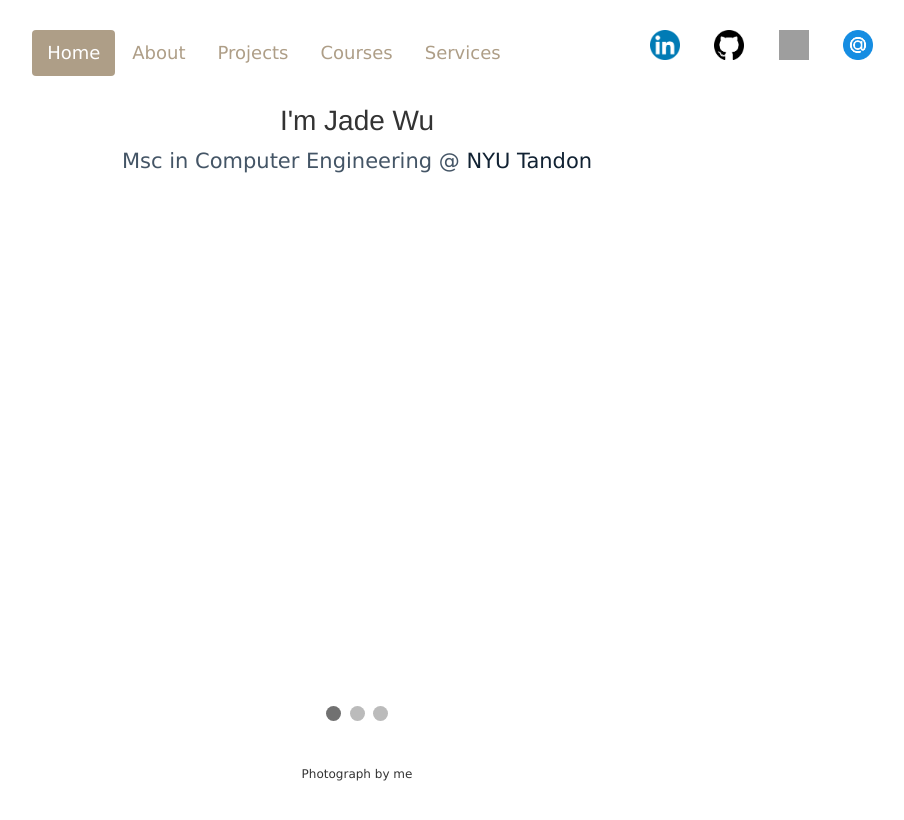
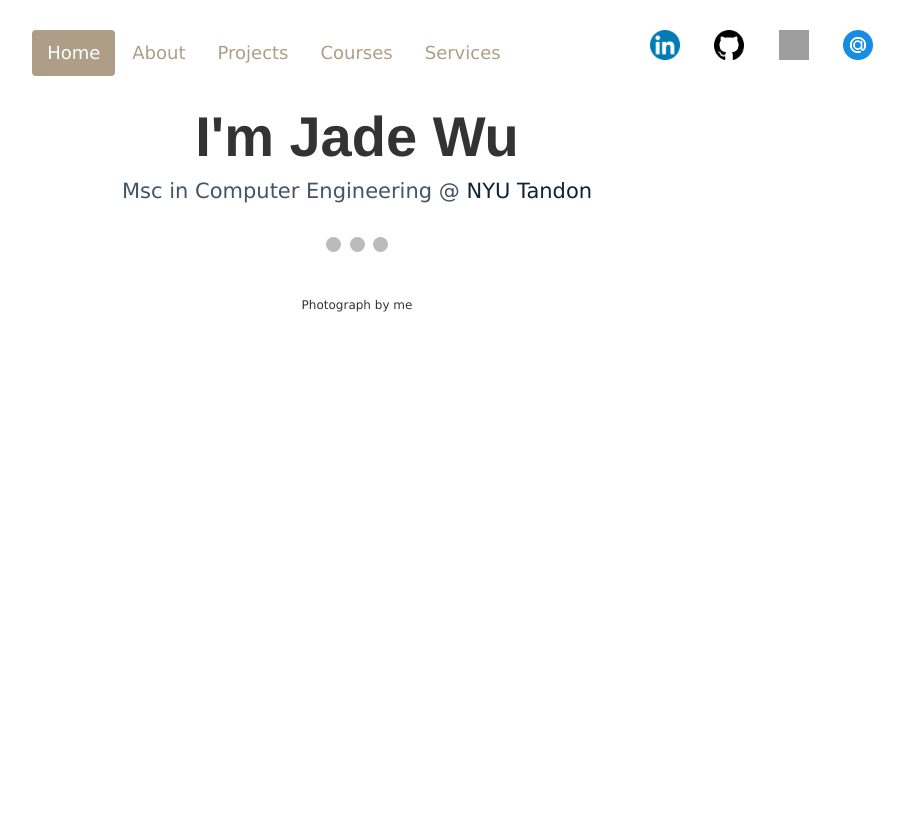
Before and after one commit to jadewu/jadewu.github.io, a Jekyll site: the page built from index.html, in a window 1280 px wide. Shown: the top 820 px of the page, without its empty margins (243-1147 px from the left). Built offline with Jekyll 4.4.1, drawn with Linux system fonts in a browser that asks for light colours; grey boxes are pictures that could not be loaded.

Commit message:
script in html

```diff
--- a/_includes/photos_slideshow.html
+++ b/_includes/photos_slideshow.html
@@ -1,104 +1,7 @@
 <head>
 <meta name="viewport" content="width=device-width, initial-scale=1">
-<style>
-* {box-sizing: border-box}
-body {font-family: Verdana, sans-serif; margin:0}
-.mySlides {display: none}
-img {vertical-align: middle;}
-
-/* Slideshow container */
-.slideshow-container {
-  max-width: 1000px;
-  position: relative;
-  margin: auto;
-}
-
-/* Next & previous buttons */
-.prev, .next {
-  cursor: pointer;
-  position: absolute;
-  top: 50%;
-  width: auto;
-  padding: 16px;
-  margin-top: -22px;
-  color: white;
-  font-weight: bold;
-  font-size: 18px;
-  transition: 0.6s ease;
-  border-radius: 0 3px 3px 0;
-  user-select: none;
-}
-
-/* Position the "next button" to the right */
-.next {
-  right: 0;
-  border-radius: 3px 0 0 3px;
-}
-
-/* On hover, add a black background color with a little bit see-through */
-.prev:hover, .next:hover {
-  background-color: rgba(0,0,0,0.8);
-}
-
-/* Caption text */
-.text {
-  color: #f2f2f2;
-  font-size: 15px;
-  padding: 8px 12px;
-  position: absolute;
-  bottom: 8px;
-  width: 100%;
-  text-align: center;
-}
-
-/* Number text (1/3 etc) */
-.numbertext {
-  color: #f2f2f2;
-  font-size: 12px;
-  padding: 8px 12px;
-  position: absolute;
-  top: 0;
-}
-
-/* The dots/bullets/indicators */
-.dot {
-  cursor: pointer;
-  height: 15px;
-  width: 15px;
-  margin: 0 2px;
-  background-color: #bbb;
-  border-radius: 50%;
-  display: inline-block;
-  transition: background-color 0.6s ease;
-}
-
-.active, .dot:hover {
-  background-color: #717171;
-}
-
-/* Fading animation */
-.fade {
-  -webkit-animation-name: fade;
-  -webkit-animation-duration: 1.5s;
-  animation-name: fade;
-  animation-duration: 1.5s;
-}
-
-@-webkit-keyframes fade {
-  from {opacity: .4}
-  to {opacity: 1}
-}
-
-@keyframes fade {
-  from {opacity: .4}
-  to {opacity: 1}
-}
-
-/* On smaller screens, decrease text size */
-@media only screen and (max-width: 300px) {
-  .prev, .next,.text {font-size: 11px}
-}
-</style>
+<link rel="stylesheet" type="text/css" href="/statics/css/photos_slideshow.css">
+<script type="text/javascript" src="photos_slideshow.js"> </script>
 </head>
 <body>
 
--- a/_layouts/default.html
+++ b/_layouts/default.html
@@ -6,6 +6,7 @@
     <link rel="stylesheet" type="text/css" href="/statics/css/bootstrap.min.css">
     <link rel="stylesheet" type="text/css" href="/statics/css/main.css">
     <link rel="stylesheet" type="text/css" href="/statics/css/svg.css">
+    <link rel="stylesheet" type="text/css" href="/statics/css/photos_slideshow.css">
 </head>
 <br>
     <div class="m-5">
--- a/index.html
+++ b/index.html
@@ -5,7 +5,7 @@
 
 <div class="container">
   <div class="blurb" style="text-align: center">
-    <h2>I'm Jade Wu</h2>
+    <h1>I'm Jade Wu</h1>
     <p>Msc in Computer Engineering @<a href="https://engineering.nyu.edu/"> NYU Tandon </a></p>
   </div>
   <div>
--- a/statics/css/photos_slideshow.css
+++ b/statics/css/photos_slideshow.css
@@ -1,4 +1,7 @@
-* {box-sizing:border-box}
+* {box-sizing: border-box}
+body {font-family: Verdana, sans-serif; margin:0}
+.mySlides {display: none}
+img {vertical-align: middle;}
 
 /* Slideshow container */
 .slideshow-container {
@@ -7,19 +10,14 @@
   margin: auto;
 }
 
-/* Hide the images by default */
-.mySlides {
-  display: none;
-}
-
 /* Next & previous buttons */
 .prev, .next {
   cursor: pointer;
   position: absolute;
   top: 50%;
   width: auto;
+  padding: 16px;
   margin-top: -22px;
-  padding: 16px;
   color: white;
   font-weight: bold;
   font-size: 18px;
@@ -92,3 +90,8 @@
   from {opacity: .4}
   to {opacity: 1}
 }
+
+/* On smaller screens, decrease text size */
+@media only screen and (max-width: 300px) {
+  .prev, .next,.text {font-size: 11px}
+}
```
Also changed, not shown: other parts of _includes/photos_slideshow.html (+0 -29 lines).
